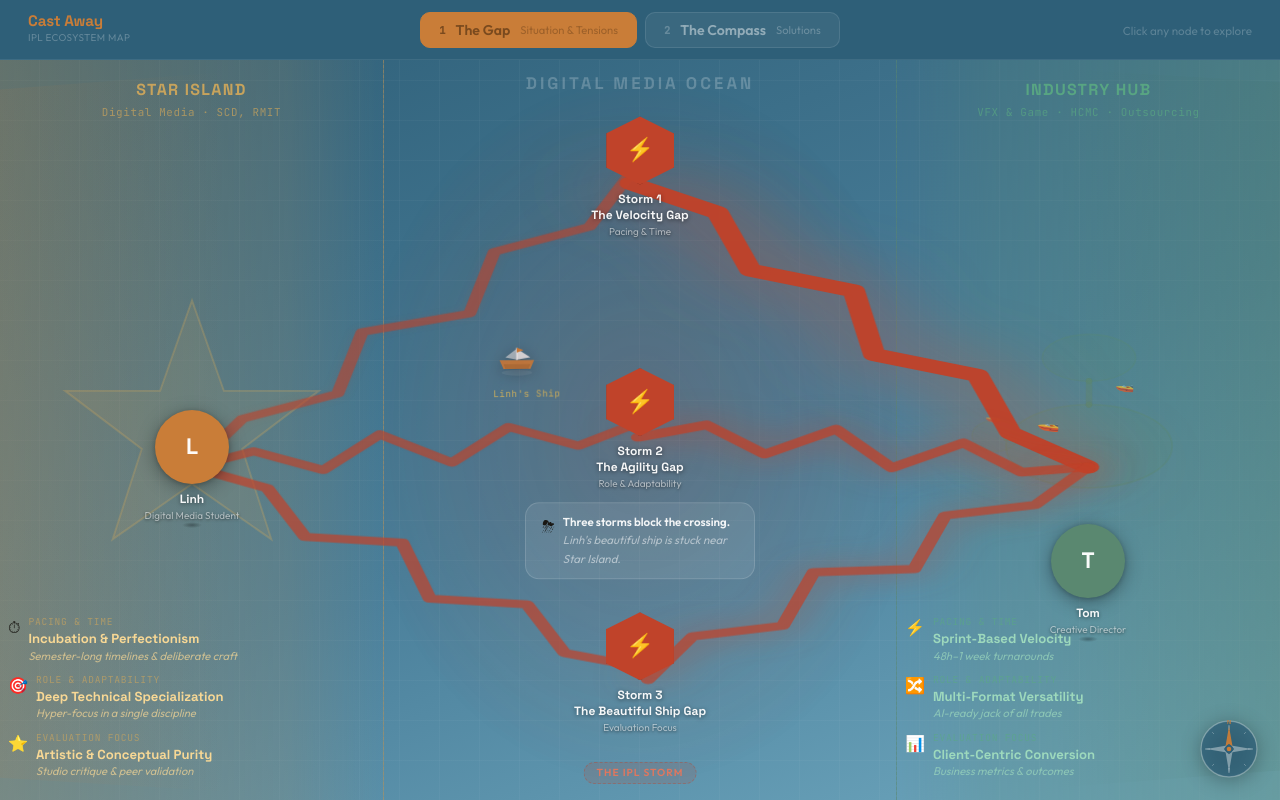
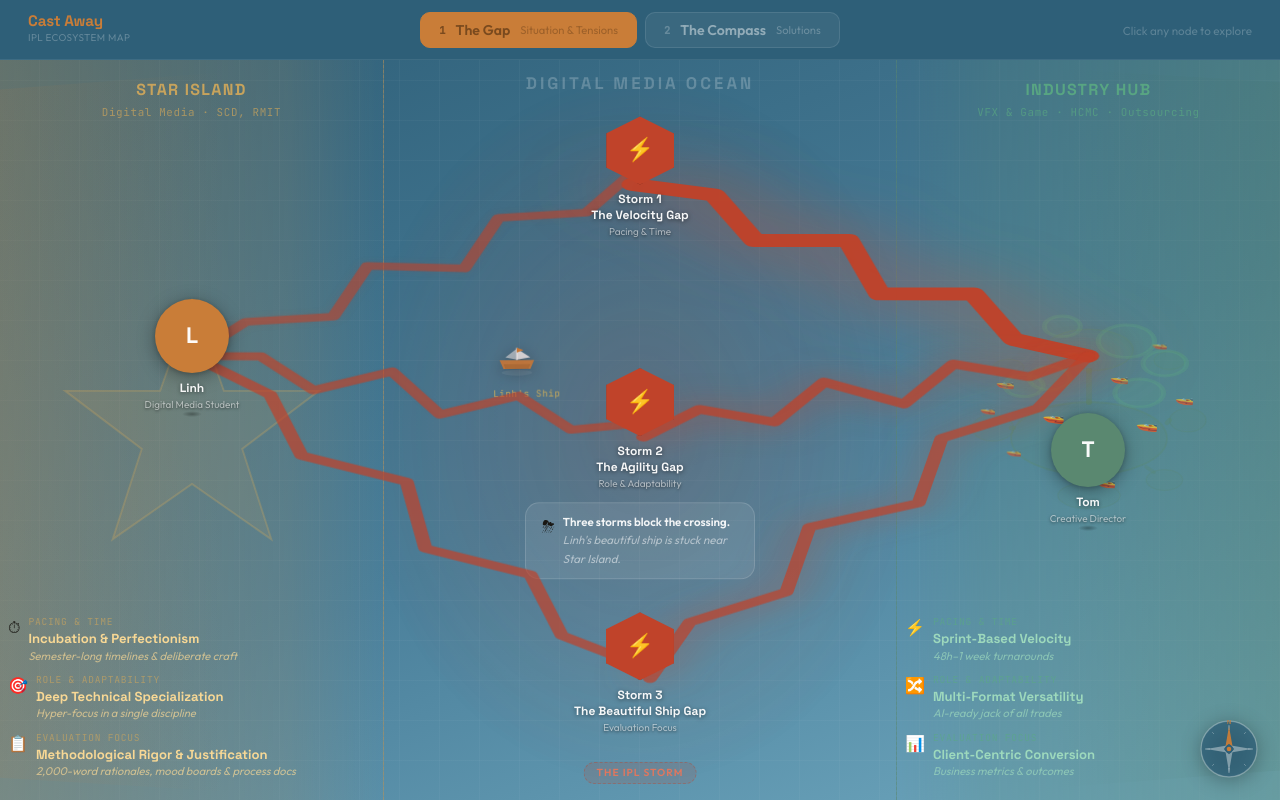
Before and after one commit to binyoun/cast-away, a React (Vite) app: page / in a window 1280 px wide. Built offline with nearby package versions, Linux system fonts and the light colour scheme.

Commit message:
Fix Tom/Linh alignment, 8 islands 10 boats, ship fleet range, ocean sun glow, eval focus update

```diff
--- a/src/components/EcoCanvas.jsx
+++ b/src/components/EcoCanvas.jsx
@@ -51,9 +51,9 @@ function StormRipple({ x, y, onEnd }) {
 }
 
 // ---- Sailing ship ----
-function Ship({ progress, stuck, topPct = 42 }) {
-  const shipX   = stuck ? 26 : 32 + progress * 35;
-  const arrived = !stuck && progress >= 0.88;
+function Ship({ progress, stuck, topPct = 42, range = 35, shipNum }) {
+  const shipX   = stuck ? 26 : 32 + progress * range;
+  const arrived = !stuck && shipX >= 74;
   const wakeEnd = Math.max(32, shipX - 2.5);
 
   return (
@@ -80,6 +80,7 @@ function Ship({ progress, stuck, topPct = 42 }) {
           <path d="M25 4 L32 6.5 L25 9 Z" fill="var(--amber)"/>
         </svg>
         {stuck && <div className="ship-label">Linh's Ship</div>}
+        {!stuck && shipNum && <div className="ship-num">{shipNum}</div>}
       </div>
     </div>
   );
@@ -92,12 +93,14 @@ function MapBackground({ layer, avgIntensity, activeSolutions, isComplete }) {
   const solsOver50  = layer === 2 ? activeSolutions.filter(v => v > 50).length : 0;
   const shipCount   = layer === 1 ? 1 : Math.max(1, solsOver50);
   const avgProgress = avgIntensity / 100;
+  // More solutions = faster/longer range toward industry hub
+  const shipRange   = 40 + solsOver50 * 6;
 
-  // Fleet positions: 3 ships at different vertical positions + staggered progress
+  // Fleet: 3 ships at different vertical positions + staggered progress
   const FLEET = [
-    { topPct: 42, offset: 0    },
-    { topPct: 36, offset: -0.06 },
-    { topPct: 48, offset: -0.11 },
+    { topPct: 42, offset: 0     },
+    { topPct: 37, offset: -0.05 },
+    { topPct: 47, offset: -0.10 },
   ];
 
   const gapLabel      = layer === 1 ? 'The IPL Storm' : 'The IPL Gap';
@@ -137,11 +140,11 @@ function MapBackground({ layer, avgIntensity, activeSolutions, isComplete }) {
             </div>
           </div>
           <div className="zone-attr">
-            <span className="zone-attr-icon">⭐</span>
+            <span className="zone-attr-icon">📋</span>
             <div className="zone-attr-body">
               <span className="zone-attr-cat">Evaluation Focus</span>
-              <span className="zone-attr-title">Artistic &amp; Conceptual Purity</span>
-              <span className="zone-attr-desc">Studio critique &amp; peer validation</span>
+              <span className="zone-attr-title">Methodological Rigor &amp; Justification</span>
+              <span className="zone-attr-desc">2,000-word rationales, mood boards &amp; process docs</span>
             </div>
           </div>
         </div>
@@ -154,21 +157,26 @@ function MapBackground({ layer, avgIntensity, activeSolutions, isComplete }) {
         {showStorm && <StormOverlay />}
         {isComplete && (
           <div className="ocean-sun-wrap" aria-hidden="true">
-            <svg className="ocean-sun" viewBox="0 0 120 120" fill="none">
+            <svg className="ocean-sun" viewBox="0 0 140 140" fill="none">
+              {/* Outer glow ring */}
+              <circle cx="70" cy="70" r="56" fill="rgba(255,210,80,.04)" stroke="rgba(255,210,80,.08)" strokeWidth="1"/>
+              <circle cx="70" cy="70" r="42" fill="rgba(255,210,80,.06)" stroke="rgba(255,210,80,.10)" strokeWidth="1"/>
+              {/* Rays */}
               {[0,30,60,90,120,150,180,210,240,270,300,330].map(deg => {
                 const rad = deg * Math.PI / 180;
-                const r1 = 32, r2 = deg % 90 === 0 ? 50 : 43;
+                const r1 = 33, r2 = deg % 90 === 0 ? 54 : 46;
                 return (
                   <line key={deg}
-                    x1={60 + r1 * Math.cos(rad)} y1={60 + r1 * Math.sin(rad)}
-                    x2={60 + r2 * Math.cos(rad)} y2={60 + r2 * Math.sin(rad)}
-                    stroke="rgba(255,210,80,.55)" strokeWidth={deg % 90 === 0 ? 3.5 : 2.2}
+                    x1={70 + r1 * Math.cos(rad)} y1={70 + r1 * Math.sin(rad)}
+                    x2={70 + r2 * Math.cos(rad)} y2={70 + r2 * Math.sin(rad)}
+                    stroke="rgba(255,210,80,.38)" strokeWidth={deg % 90 === 0 ? 3 : 1.8}
                     strokeLinecap="round"
                   />
                 );
               })}
-              <circle cx="60" cy="60" r="24" fill="rgba(255,225,100,1)"/>
-              <circle cx="60" cy="60" r="15" fill="rgba(255,248,200,1)"/>
+              {/* Core — transparent glowing disc */}
+              <circle cx="70" cy="70" r="26" fill="rgba(255,225,100,.28)" stroke="rgba(255,210,80,.22)" strokeWidth="1.5"/>
+              <circle cx="70" cy="70" r="17" fill="rgba(255,248,200,.20)"/>
             </svg>
           </div>
         )}
@@ -180,6 +188,8 @@ function MapBackground({ layer, avgIntensity, activeSolutions, isComplete }) {
               progress={Math.max(0, avgProgress + sd.offset)}
               stuck={false}
               topPct={sd.topPct}
+              range={shipRange}
+              shipNum={i + 1}
             />
           ))
         )}
@@ -205,25 +215,43 @@ function MapBackground({ layer, avgIntensity, activeSolutions, isComplete }) {
           <span className="zone-label">Industry Hub</span>
           <span className="zone-sublabel">VFX &amp; Game · HCMC · Outsourcing</span>
         </div>
-        {/* Archipelago SVG */}
-        <svg className="zone-archipelago" viewBox="0 0 100 80" aria-hidden="true">
-          {/* Main island */}
-          <ellipse cx="50" cy="52" rx="32" ry="16" fill="rgba(90,136,112,.16)" stroke="rgba(90,136,112,.32)" strokeWidth="0.7"/>
-          {/* North island */}
-          <ellipse cx="50" cy="18" rx="18" ry="9" fill="rgba(90,136,112,.13)" stroke="rgba(90,136,112,.27)" strokeWidth="0.6"/>
-          {/* West island */}
-          <ellipse cx="14" cy="48" rx="9" ry="6" fill="rgba(90,136,112,.11)" stroke="rgba(90,136,112,.22)" strokeWidth="0.6"/>
-          {/* Bridge: north ↔ main */}
-          <line x1="50" y1="27" x2="50" y2="36" stroke="rgba(90,136,112,.45)" strokeWidth="2.5" strokeLinecap="round"/>
-          <circle cx="50" cy="27" r="1.2" fill="rgba(90,136,112,.5)"/>
-          <circle cx="50" cy="36" r="1.2" fill="rgba(90,136,112,.5)"/>
-          {/* Bridge: west ↔ main */}
-          <line x1="23" y1="49" x2="18" y2="49" stroke="rgba(90,136,112,.4)" strokeWidth="2" strokeLinecap="round"/>
-          <circle cx="23" cy="49" r="1" fill="rgba(90,136,112,.45)"/>
-          {/* Fast boats */}
-          <text x="30" y="45" fontSize="7" opacity=".75">🚤</text>
-          <text x="60" y="30" fontSize="6" opacity=".65">🚤</text>
-          <text x="10" y="42" fontSize="5" opacity=".55">🚤</text>
+        {/* Archipelago SVG — 8 islands, 10 boats */}
+        <svg className="zone-archipelago" viewBox="0 0 100 90" aria-hidden="true">
+          {/* Island 1 — main */}
+          <ellipse cx="50" cy="54" rx="30" ry="14" fill="rgba(90,136,112,.17)" stroke="rgba(90,136,112,.32)" strokeWidth="0.7"/>
+          {/* Island 2 — north */}
+          <ellipse cx="50" cy="20" rx="17" ry="8" fill="rgba(90,136,112,.14)" stroke="rgba(90,136,112,.28)" strokeWidth="0.6"/>
+          {/* Island 3 — west */}
+          <ellipse cx="13" cy="50" rx="8" ry="5" fill="rgba(90,136,112,.11)" stroke="rgba(90,136,112,.22)" strokeWidth="0.5"/>
+          {/* Island 4 — east */}
+          <ellipse cx="88" cy="47" rx="7" ry="4.5" fill="rgba(90,136,112,.12)" stroke="rgba(90,136,112,.24)" strokeWidth="0.5"/>
+          {/* Island 5 — south */}
+          <ellipse cx="50" cy="76" rx="12" ry="5" fill="rgba(90,136,112,.10)" stroke="rgba(90,136,112,.20)" strokeWidth="0.5"/>
+          {/* Island 6 — NW */}
+          <ellipse cx="19" cy="27" rx="6" ry="3.5" fill="rgba(90,136,112,.10)" stroke="rgba(90,136,112,.20)" strokeWidth="0.5"/>
+          {/* Island 7 — NE */}
+          <ellipse cx="81" cy="24" rx="6" ry="3.5" fill="rgba(90,136,112,.10)" stroke="rgba(90,136,112,.20)" strokeWidth="0.5"/>
+          {/* Island 8 — SE */}
+          <ellipse cx="79" cy="70" rx="7" ry="4" fill="rgba(90,136,112,.10)" stroke="rgba(90,136,112,.20)" strokeWidth="0.5"/>
+          {/* Bridges */}
+          <line x1="50" y1="28" x2="50" y2="40" stroke="rgba(90,136,112,.42)" strokeWidth="2.2" strokeLinecap="round"/>
+          <circle cx="50" cy="28" r="1.1" fill="rgba(90,136,112,.5)"/>
+          <circle cx="50" cy="40" r="1.1" fill="rgba(90,136,112,.5)"/>
+          <line x1="21" y1="50" x2="20" y2="50" stroke="rgba(90,136,112,.38)" strokeWidth="1.8" strokeLinecap="round"/>
+          <line x1="81" y1="47" x2="80" y2="48" stroke="rgba(90,136,112,.38)" strokeWidth="1.8" strokeLinecap="round"/>
+          <line x1="50" y1="68" x2="50" y2="71" stroke="rgba(90,136,112,.32)" strokeWidth="1.5" strokeLinecap="round"/>
+          <line x1="75" y1="67" x2="72" y2="65" stroke="rgba(90,136,112,.28)" strokeWidth="1.4" strokeLinecap="round"/>
+          {/* 10 boats */}
+          <text x="32" y="47" fontSize="7"  opacity=".80">🚤</text>
+          <text x="58" y="32" fontSize="6"  opacity=".70">🚤</text>
+          <text x="8"  y="44" fontSize="5"  opacity=".60">🚤</text>
+          <text x="68" y="50" fontSize="7"  opacity=".75">🚤</text>
+          <text x="40" y="22" fontSize="5"  opacity=".60">🚤</text>
+          <text x="83" y="40" fontSize="6"  opacity=".65">🚤</text>
+          <text x="18" y="60" fontSize="5"  opacity=".55">🚤</text>
+          <text x="53" y="72" fontSize="6"  opacity=".70">🚤</text>
+          <text x="74" y="19" fontSize="5"  opacity=".55">🚤</text>
+          <text x="14" y="34" fontSize="6"  opacity=".60">🚤</text>
         </svg>
         {/* Attrs pinned to bottom */}
         <div className="zone-attrs">
@@ -493,11 +521,9 @@ export default function EcoCanvas({ layer, activeNode, onNodeClick, activeSoluti
   const [stormBurst, setStormBurst] = useState(null); // { id, x, y } or null
 
   const config = LAYERS[layer];
-  const avg    = activeSolutions.reduce((a, b) => a + b, 0) / 3;
-  const drift  = (avg / 100) * 10;
-  // Drift only in layer 2 (The Compass)
-  const linhX  = layer === 2 ? 15 + drift : 15;
-  const tomX   = layer === 2 ? 85 - drift : 85;
+  const avg   = activeSolutions.reduce((a, b) => a + b, 0) / 3;
+  const linhX = 15;
+  const tomX  = 85;
 
   const allActive  = activeSolutions.filter(v => v > 0).length === 3;
   const isComplete = layer === 2 && allActive && avg >= 78;
@@ -545,8 +571,21 @@ export default function EcoCanvas({ layer, activeNode, onNodeClick, activeSoluti
     <div className="eco-canvas" onClick={handleCanvasClick}>
       <MapBackground layer={layer} avgIntensity={avg} activeSolutions={activeSolutions} isComplete={isComplete} />
 
-      {/* SVG connections */}
+      {/* SVG connections + Tom activity circles */}
       <svg className="canvas-svg" viewBox="0 0 100 100" preserveAspectRatio="none" aria-hidden="true">
+        {/* Small orbiting circles around Tom's position */}
+        {[
+          { cx: 88, cy: 38, r: 2.2 },
+          { cx: 82, cy: 43, r: 1.6 },
+          { cx: 89, cy: 45, r: 1.9 },
+          { cx: 83, cy: 36, r: 1.4 },
+          { cx: 91, cy: 41, r: 1.7 },
+          { cx: 80, cy: 44, r: 1.5 },
+        ].map((c, i) => (
+          <circle key={`tom-ring-${i}`} cx={c.cx} cy={c.cy} r={c.r}
+            fill="rgba(90,170,130,.12)" stroke="rgba(90,170,130,.28)" strokeWidth=".4"
+          />
+        ))}
         {connections.map((conn, i) => {
           const isIntensity = 'intensity' in conn;
           const t = isIntensity ? conn.intensity / 100 : 1;
--- a/src/data/ecosystem.js
+++ b/src/data/ecosystem.js
@@ -121,22 +121,22 @@ export const LAYERS = {
     label: 'The Gap',
     sub: 'Situation & Tensions — click nodes to explore',
     nodePositions: [
-      { id: 'linh', x: 15, y: 55 },
+      { id: 'linh', x: 15, y: 40 },
       { id: 't1',   x: 50, y: 16 },
       { id: 't2',   x: 50, y: 50 },
       { id: 't3',   x: 50, y: 83 },
-      { id: 'tom',  x: 85, y: 55 },
+      { id: 'tom',  x: 85, y: 40 },
     ]
   },
   2: {
     label: 'The Compass',
     sub: 'IPL Solutions — drag sliders to apply',
     nodePositions: [
-      { id: 'linh', x: 15, y: 55 },
-      { id: 's1',   x: 50, y: 16 },
-      { id: 's2',   x: 50, y: 50 },
+      { id: 'linh', x: 15, y: 40 },
+      { id: 's1',   x: 50, y: 28 },
+      { id: 's2',   x: 50, y: 58 },
       { id: 's3',   x: 50, y: 83 },
-      { id: 'tom',  x: 85, y: 55 },
+      { id: 'tom',  x: 85, y: 40 },
     ]
   }
 };
@@ -146,21 +146,21 @@ function cp(ax, ay, bx, by, bow = 6) {
 }
 
 export function getConnections(layerId, activeSolutions, linhX = 15, tomX = 85) {
-  const lY = 55, tY = 55;
+  const lY = 40, tY = 40;
 
-  // Layer 1: 6 tension lines only (linh/tom → t1, t2, t3) — no amber/slate island lines
+  // Layer 1: 6 tension lines (linh/tom → t1, t2, t3)
   if (layerId === 1) {
     return [
-      { from:{x:linhX,y:55}, to:{x:50,y:16}, cp: cp(linhX,55,50,16,8), color:'tension', dash:false },
-      { from:{x:linhX,y:55}, to:{x:50,y:50}, cp: cp(linhX,55,50,50,6), color:'tension', dash:false },
-      { from:{x:linhX,y:55}, to:{x:50,y:83}, cp: cp(linhX,55,50,83,6), color:'tension', dash:false },
-      { from:{x:tomX, y:55}, to:{x:50,y:16}, cp: cp(tomX, 55,50,16,8), color:'tension', dash:false },
-      { from:{x:tomX, y:55}, to:{x:50,y:50}, cp: cp(tomX, 55,50,50,6), color:'tension', dash:false },
-      { from:{x:tomX, y:55}, to:{x:50,y:83}, cp: cp(tomX, 55,50,83,6), color:'tension', dash:false },
+      { from:{x:linhX,y:lY}, to:{x:50,y:16}, cp: cp(linhX,lY,50,16,8), color:'tension', dash:false },
+      { from:{x:linhX,y:lY}, to:{x:50,y:50}, cp: cp(linhX,lY,50,50,6), color:'tension', dash:false },
+      { from:{x:linhX,y:lY}, to:{x:50,y:83}, cp: cp(linhX,lY,50,83,6), color:'tension', dash:false },
+      { from:{x:tomX, y:tY}, to:{x:50,y:16}, cp: cp(tomX, tY,50,16,8), color:'tension', dash:false },
+      { from:{x:tomX, y:tY}, to:{x:50,y:50}, cp: cp(tomX, tY,50,50,6), color:'tension', dash:false },
+      { from:{x:tomX, y:tY}, to:{x:50,y:83}, cp: cp(tomX, tY,50,83,6), color:'tension', dash:false },
     ];
   }
 
-  // Layer 2: 6 intensity paths only (dynamic linhX/tomX) — no amber/slate island lines
+  // Layer 2: 6 intensity paths (linh/tom → s1, s2, s3)
   if (layerId === 2) {
     const make = (sx, sy, idx) => {
       const t = activeSolutions[idx] / 100;
@@ -179,8 +179,8 @@ export function getConnections(layerId, activeSolutions, linhX = 15, tomX = 85)
       ];
     };
     return [
-      ...make(50,16,0),
-      ...make(50,50,1),
+      ...make(50,28,0),
+      ...make(50,58,1),
       ...make(50,83,2),
     ];
   }
```
Also changed, not shown: src/styles/game.css (+25 -6 lines), 10 other files (tests, documents, lock files or other folders).
